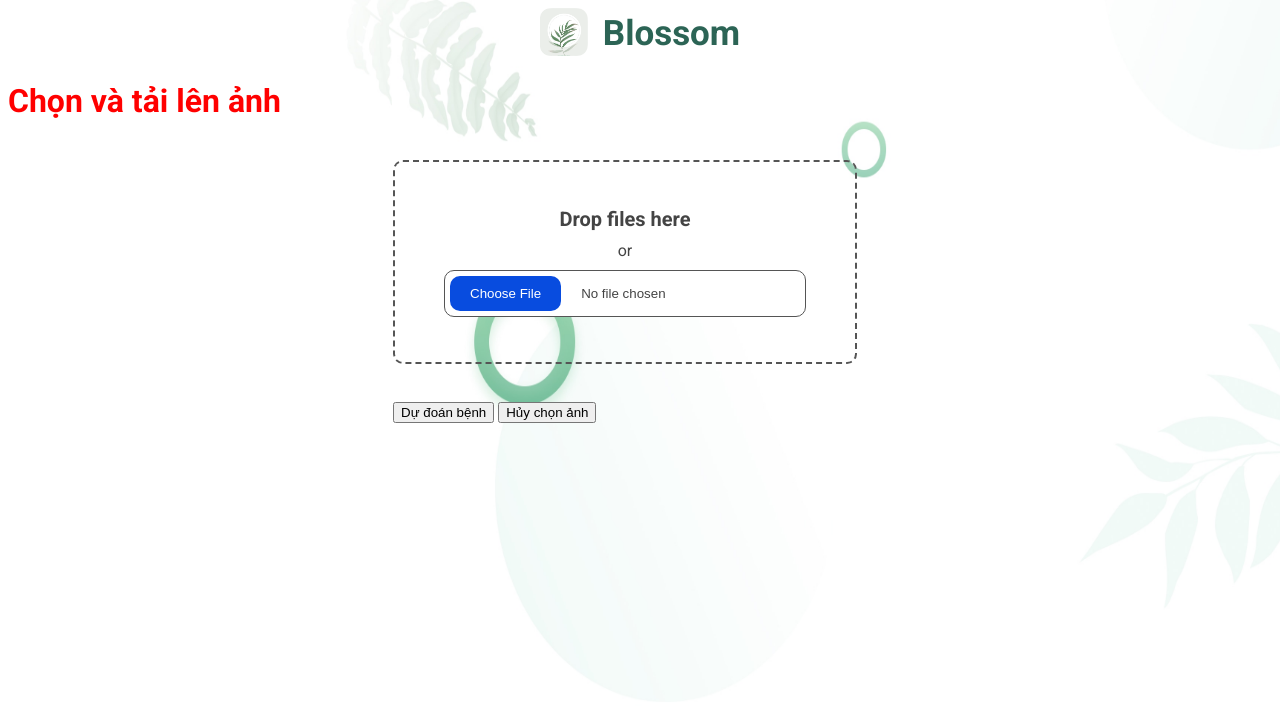
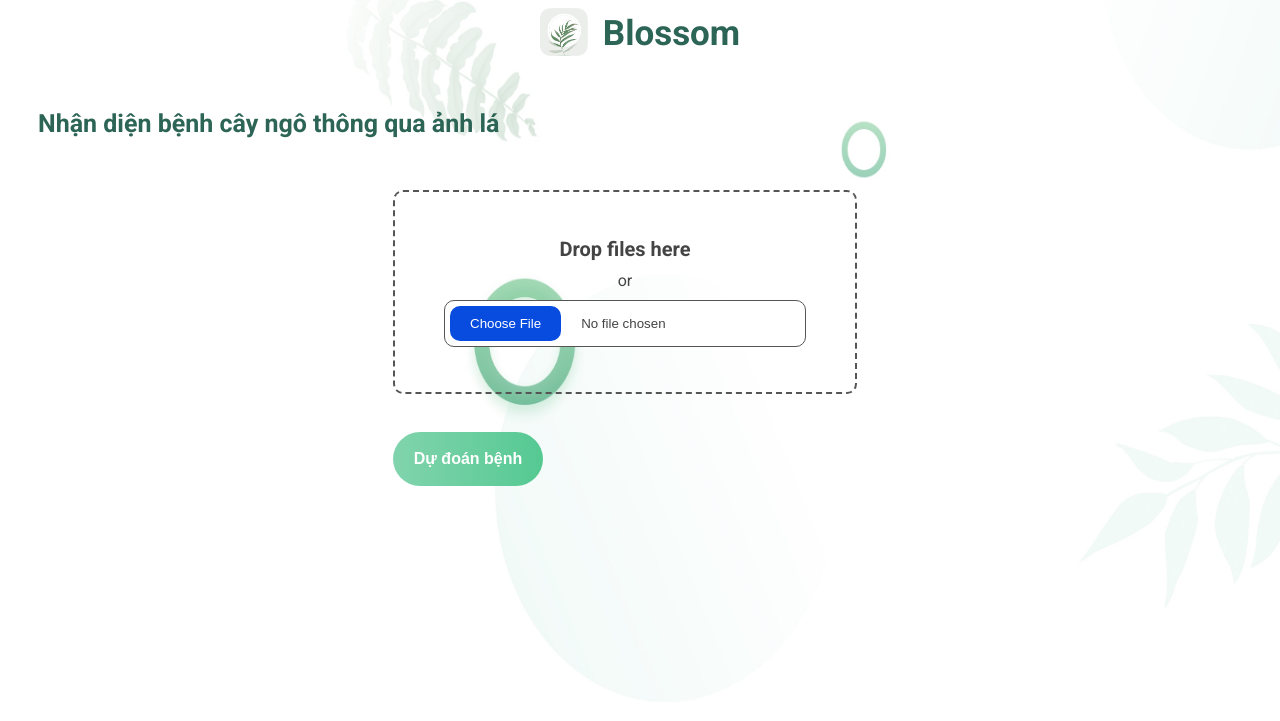
Before and after one commit to LocNguyenSGU/pythonDetectPlantDiease, a Flask app: page / in a window 1280 px wide. Shown: the top 721 px of the page. Run offline with Flask 3, Linux system fonts and the light colour scheme.

Commit message:
fix: css

```diff
--- a/templates/index.html
+++ b/templates/index.html
@@ -15,7 +15,6 @@
       }
       body {
         background-image: url("../static/backgroundimage/bg_image_plant.jpg");
-        color: red;
         background-size: 1900px 1300px;
         font-family: "Roboto", sans-serif;
       }
@@ -100,6 +99,62 @@
         opacity: 1; /* Khi ảnh hiển thị, làm cho ảnh xuất hiện */
         transform: translateX(0); /* Di chuyển ảnh về vị trí ban đầu */
       }
+      .header-tittle {
+        padding: 30px;
+        font-size: 25px;
+        line-height: 34px;
+        color: #2c6455;
+      }
+      .button_predict {
+        background: linear-gradient(90.05deg, #81d4ad 0.05%, #55c992 99.95%);
+        border-radius: 53px;
+        max-width: 150px;
+        width: 100%;
+        height: 54px;
+        display: flex;
+        align-items: center;
+        justify-content: center;
+        color: #fff;
+        text-decoration: none;
+        font-weight: 700;
+        font-size: 16px;
+        line-height: 20px;
+        border: none;
+        cursor: pointer;
+      }
+      .button_predict:hover {
+        background: linear-gradient(90.18deg, #82e1b4 0.16%, #4ed395 99.87%);
+      }
+      .row-btn {
+        display: flex;
+        align-items: center;
+        gap: 20px;
+      }
+      .btn_cancel {
+        background: linear-gradient(90.05deg, #ee0979 0.05%, #ff6a00 99.95%);
+        border-radius: 53px;
+        max-width: 150px;
+        width: 100%;
+        height: 54px;
+        display: flex;
+        align-items: center;
+        justify-content: center;
+        color: #fff;
+        text-decoration: none;
+        font-weight: 700;
+        font-size: 16px;
+        line-height: 20px;
+        border: none;
+        cursor: pointer;
+        display: none;
+      }
+      .btn_cancel:hover{
+        background: linear-gradient(90.05deg,rgb(237, 36, 133) 0.05%,rgb(240, 131, 52) 99.95%);
+      }
+      #result_predict {
+        padding-left: 30px;
+        color: #2c6455;
+      }
     </style>
   </head>
   <body>
@@ -125,7 +180,7 @@
         >Blossom</span
       >
     </div>
-    <h1>Chọn và tải lên ảnh</h1>
+    <h1 class="header-tittle">Nhận diện bệnh cây ngô thông qua ảnh lá</h1>
     <div class="row-post-image-display">
       <form method="POST" enctype="multipart/form-data">
         <label for="image" class="drop-container" id="dropcontainer">
@@ -141,10 +196,12 @@
           />
         </label>
         <br /><br />
-        <button type="submit">Dự đoán bệnh</button>
-        <button type="button" id="cancel-button" onclick="clearImage()">
-          Hủy chọn ảnh
-        </button>
+        <div class="row-btn">
+          <button type="submit" class="button_predict">Dự đoán bệnh</button>
+          <button type="button" class="btn_cancel" id="cancel-button" onclick="clearImage()">
+            Hủy chọn ảnh
+          </button>
+        </div>
       </form>
       <div id="image-preview" class="i">
         {% if filename %}
@@ -172,8 +229,6 @@
       </div>
     </div>
 
-
-
     <script>
       function previewImage(event) {
         const file = event.target.files[0];
@@ -200,12 +255,12 @@
         const imagePreview = document.getElementById("image-preview");
         const fileInput = document.getElementById("image");
         const cancelButton = document.getElementById("cancel-button");
-        const result = document.getElementById("result_predict")
+        const result = document.getElementById("result_predict");
 
         // Xóa ảnh trong preview
         imagePreview.innerHTML = "";
         imagePreview.classList.remove("show");
-        result.innerHTML = ""
+        result.innerHTML = "";
 
         // Reset input file
         fileInput.value = "";
```
Also changed, not shown: static/uploads/z6116621439806_c79c571fce3ed6a2cd8c312fabd89720.jpg (added).
